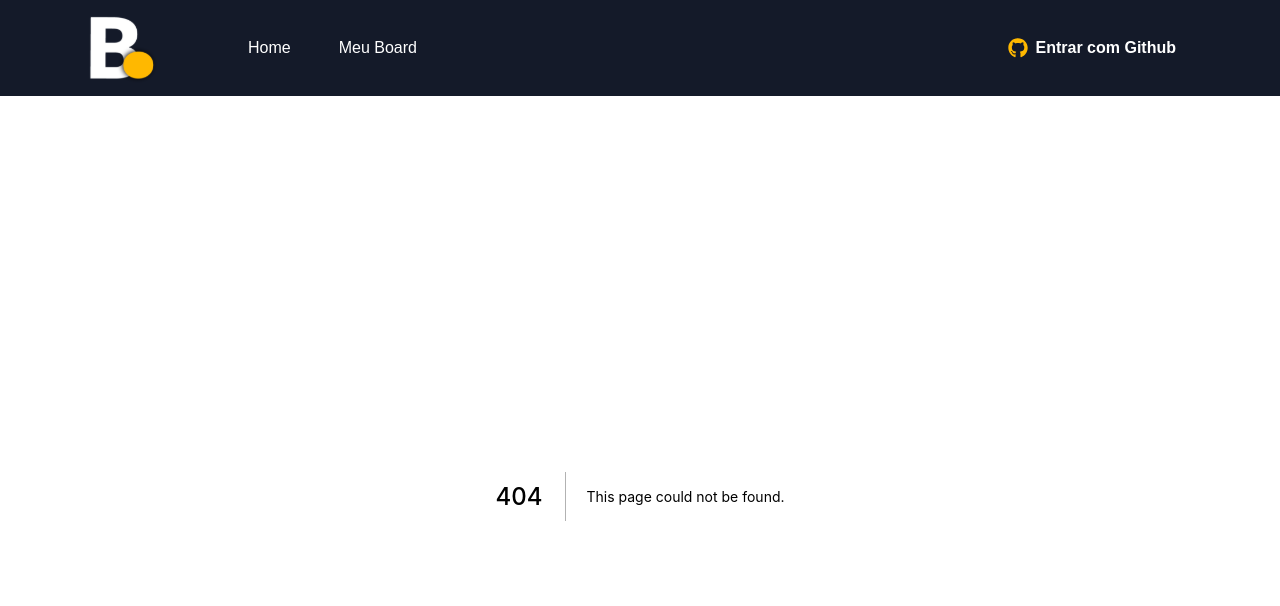
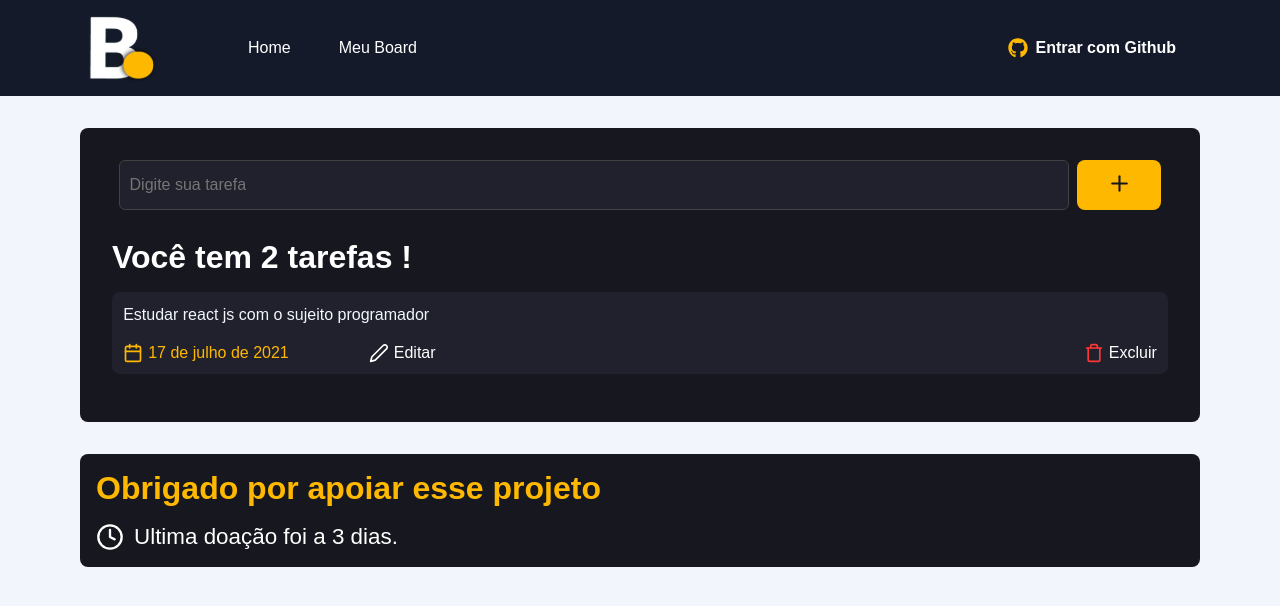
Before and after one commit to Sawyo-Fernands/Board, a Next.js app in the folder board/: page /board in a window 1280 px wide. Before the commit this address had no page. Shown: the top 606 px of the page. Built offline with nearby package versions, Linux system fonts and the light colour scheme.

Commit message:
Criando tela Board

```diff
--- /dev/null
+++ b/board/src/pages/board/index.tsx
@@ -0,0 +1,50 @@
+import Head from 'next/head'
+import styles from './styles.module.scss'
+import {FiPlus,FiCalendar, FiEdit2, FiTrash, FiClock} from 'react-icons/fi'
+
+export default function Board(){
+
+    return(
+       <>
+       <Head>
+           <title>Board - Minhas Tarefas</title>
+       </Head>
+
+       <main className={styles.container}>
+
+           <form>
+               <input type="text" name="" id="" placeholder='Digite sua tarefa'/>
+                <button type="submit"><FiPlus size={25} color="#17181f"/></button>
+           </form>
+
+           <h1>Você tem 2 tarefas !</h1>
+
+           <section>
+               <article className={styles.taskList}>
+                    <p>Estudar react js com o sujeito programador</p>
+                    <div className={styles.action}>
+                        <div>
+                            <div>
+                                <FiCalendar size={20} color="#ffb800"/>
+                                <time>17 de julho de 2021</time>
+                            </div>
+                                 <button><FiEdit2 size={20} color="#fff"/> <span>Editar</span></button>
+                        </div>
+
+
+                        <button><FiTrash size={20} color="#ff3636"/> <span>Excluir</span></button>
+                    </div>
+               </article>
+           </section>
+       </main>
+
+       <div className={styles.vipContainer}>
+           <h3>Obrigado por apoiar esse projeto</h3>
+           <div>
+               <FiClock size={28} color="white"/>
+               <time>Ultima doação foi a 3 dias.</time>
+           </div>
+       </div>
+       </>
+    )
+}
--- /dev/null
+++ b/board/src/pages/board/styles.module.scss
@@ -0,0 +1,119 @@
+
+
+.container{
+    max-width: 1120px;
+    margin: 2rem auto;
+    padding: 2rem;
+    background-color: #17181f;
+    border-radius: 8px;
+
+    form{
+        display: flex;
+        align-items: center;
+        justify-content: center;
+        gap: 0.5rem;
+
+        input{
+            width: 90%;
+            height: 50px;
+            background-color: #20212c;
+            border: 1px solid #424242;
+            border-radius: 6px;
+            padding: 3px 10px;
+            color: white;
+            outline: none;
+        }
+        button{
+            width: 8%;
+            height: 50px;
+            border: 0;
+            background-color: #ffb800;
+            border-radius: 8px;
+        }
+    }
+
+    h1{
+        color: white;
+        margin-top: 1.8rem;
+
+    }
+
+}
+
+.taskList{
+    background-color: #20212c;
+    margin: 1rem 0;
+    padding: 0.7rem;
+    border-radius: 8px;
+
+    p{
+        cursor: pointer;
+        color: #f2f6fc;
+        line-height: 150%;
+    }
+
+    .action{
+        width: 100%;
+        display: flex;
+        flex-direction: row;
+        justify-content: space-between;
+        margin-top: 1rem;
+
+        div{
+            display: flex;
+            justify-content: center;
+            align-items: center;
+
+            time{
+                color: #ffb800;
+                margin-left: 5px;
+                margin-right: 5rem;
+            }
+        }
+        button{
+            background: transparent;
+            border: 0;
+            display: flex;
+            justify-content: center;
+            align-items: center;
+
+            &+button {
+                margin-left: 10px;
+            }
+
+            span{
+                margin-left: 5px;
+                color: white;
+                cursor: pointer;
+
+            }
+            span:hover{
+                filter: brightness(0.7);
+            }
+        }
+    }
+}
+
+.vipContainer{
+    max-width: 1120px;
+    margin: 1rem auto;
+    padding: 1rem;
+    background-color: #17181f;
+    border-radius: 8px;
+
+    h3{
+        color: #ffb800;
+        font-size: 2rem;
+    }
+    div{
+        margin-top: 1rem;
+        display: flex;
+        align-items: center;
+
+        time{
+            color: white;
+            font-size: 1.4rem;
+            padding-left: 10px;
+        }
+    }
+}
--- a/board/src/styles/styles.module.scss
+++ b/board/src/styles/styles.module.scss
@@ -10,7 +10,7 @@
     flex-direction: column;
 
     img{
-        margin-top: 2rem;
+        margin-top: 5rem;
     }
 }
 .callToActions{
@@ -50,6 +50,7 @@
         border-radius: 50%;
         border: 2px solid #141a29;
         transition: all 0.2s;
+        margin-top: 1rem;
     }
     img:hover{
         transform: scale(1.2);
@@ -59,7 +60,7 @@
 .donatersTitle{
 
     text-align: center;
-    margin-top: 1rem;
+    margin-top: 5rem;
 }
 
 @media (max-width:690px){
```
